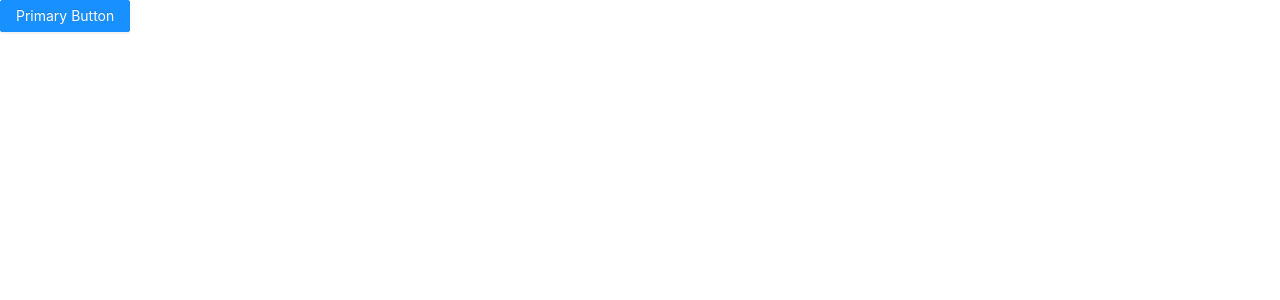
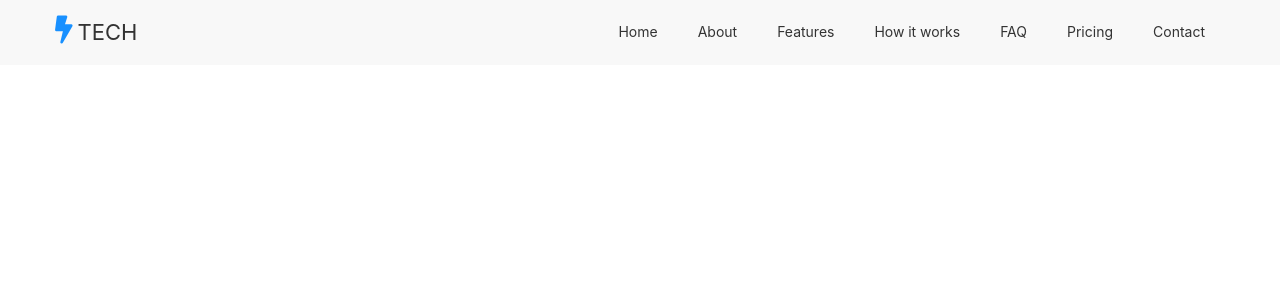
Before and after one commit to SoneThaya/ant-design-marketing-page, a React (Create React App) app: page / in a window 1280 px wide. Shown: the top 300 px of the page. Built offline with nearby package versions, Linux system fonts and the light colour scheme.

Commit message:
created header component, added links and icon

```diff
--- a/src/App.js
+++ b/src/App.js
@@ -1,14 +1,22 @@
 import React from 'react';
-
 import './App.css';
 import 'antd/dist/antd.css';
-import { Button } from 'antd';
+import AppHeader from './components/common/header'
+
+
+import { Layout } from 'antd';
+
+const { Header } = Layout;
 
 function App() {
   return (
-    <div className="App">
-    <Button type="primary">Primary Button</Button>
-    </div>
+    <Layout className="mainLayout">
+      <Header>
+        <AppHeader />
+
+    </Header>
+
+  </Layout>
   );
 }
 
--- /dev/null
+++ b/src/components/common/header.js
@@ -0,0 +1,26 @@
+import React from 'react'
+import { Menu } from 'antd';
+
+const AppHeader = () => {
+  return (
+    <div className="container-fluid">
+      <div className="header">
+        <div className="logo">
+          <i className="fas fa-bolt"></i>
+          <a href="http://www.google.com">Tech</a>
+        </div>
+        <Menu theme="dark" mode="horizontal" defaultSelectedKeys={['2']}>
+          <Menu.Item key="home">Home</Menu.Item>
+          <Menu.Item key="about">About</Menu.Item>
+          <Menu.Item key="features">Features</Menu.Item>
+          <Menu.Item key="howitworks">How it works</Menu.Item>
+          <Menu.Item key="faq">FAQ</Menu.Item>
+          <Menu.Item key="pricing">Pricing</Menu.Item>
+          <Menu.Item key="contact">Contact</Menu.Item>
+        </Menu>
+      </div>
+    </div>
+  )
+}
+
+export default AppHeader;
```
